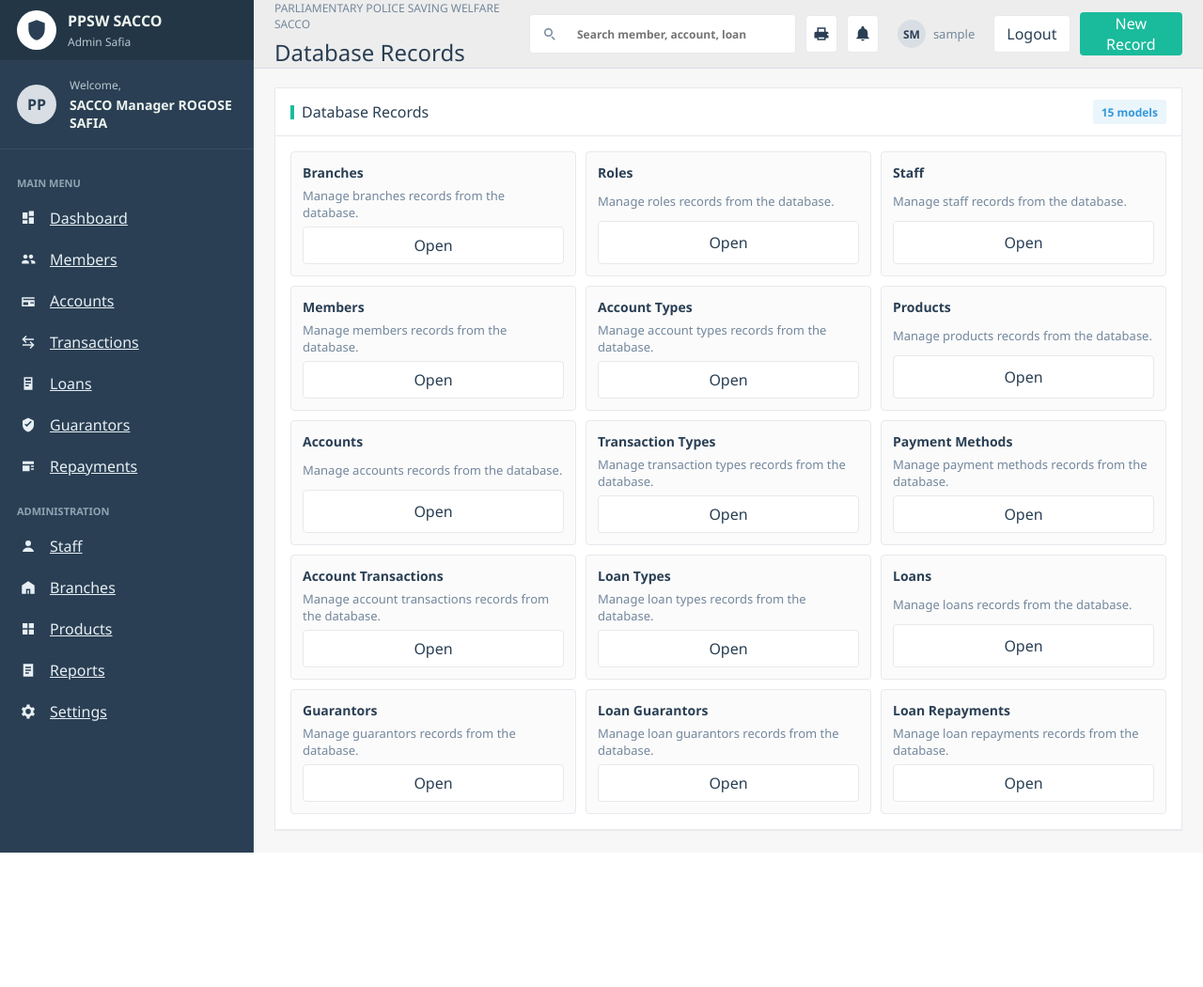
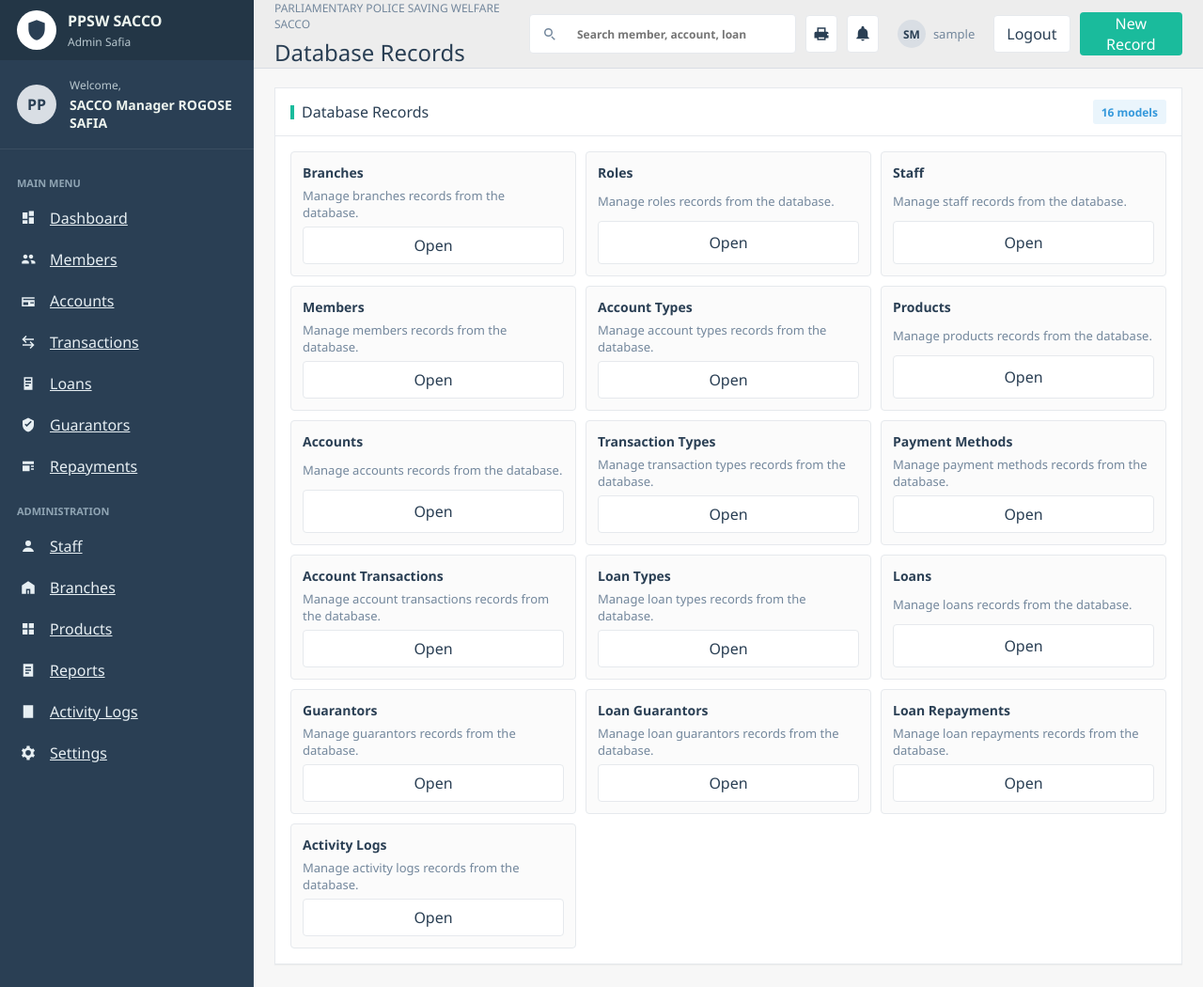
Before and after one commit to safiarogose/SaccoManagemntSystem, a Django app: page /records/ in a window 1280 px wide. Shown: the whole page at 94% size. Before the commit the page ends 907 px from the top, so only its background shows below. Run offline with Django 5.2, Linux system fonts and the light colour scheme; the visitor is signed in with stand-in values (Sample User, id 1).

Commit message:
Add AAA audit logging

```diff
--- a/core/templates/core/base.html
+++ b/core/templates/core/base.html
@@ -50,6 +50,7 @@
                 {% include "core/partials/nav_link.html" with slug="branches" label="Branches" icon="M3 21V9l9-6 9 6v12h-6v-7H9v7H3Zm8 0v-5h2v5h-2Z" %}
                 {% include "core/partials/nav_link.html" with slug="products" label="Products" icon="M4 4h7v7H4V4Zm9 0h7v7h-7V4ZM4 13h7v7H4v-7Zm9 0h7v7h-7v-7Z" %}
                 {% include "core/partials/nav_link.html" with slug="reports" label="Reports" icon="M5 3h14v18H5V3Zm3 4v2h8V7H8Zm0 4v2h8v-2H8Zm0 4v2h5v-2H8Z" %}
+                {% include "core/partials/nav_link.html" with slug="activity-logs" label="Activity Logs" icon="M5 3h14v18H5V3Zm3 4h8v2H8V7Zm0 4h8v2H8v-2Zm0 4h5v2H8v-2Z" %}
                 {% include "core/partials/nav_link.html" with slug="settings" label="Settings" icon="M19.4 13.5c.1-.5.1-1 .1-1.5s0-1-.1-1.5l2-1.5-2-3.4-2.4 1a8 8 0 0 0-2.6-1.5L14 2h-4l-.4 3.1A8 8 0 0 0 7 6.6l-2.4-1-2 3.4 2 1.5A9.9 9.9 0 0 0 4.5 12c0 .5 0 1 .1 1.5l-2 1.5 2 3.4 2.4-1a8 8 0 0 0 2.6 1.5L10 22h4l.4-3.1a8 8 0 0 0 2.6-1.5l2.4 1 2-3.4-2-1.5ZM12 15.5A3.5 3.5 0 1 1 12 8a3.5 3.5 0 0 1 0 7.5Z" %}
             </nav>
         </aside>
--- a/core/views.py
+++ b/core/views.py
@@ -17,6 +17,7 @@ from .forms import (
     AccountForm,
     AccountTransactionForm,
     AccountTypeForm,
+    ActivityLogForm,
     BranchForm,
     GuarantorForm,
     LoanForm,
@@ -36,6 +37,7 @@ from .models import (
     Account,
     AccountTransaction,
     AccountType,
+    ActivityLog,
     Branch,
     Guarantor,
     Loan,
@@ -76,6 +78,7 @@ PAGES = {
     "products": "Products",
     "reports": "Reports",
     "settings": "Settings",
+    "activity-logs": "Activity Logs",
 }
 
 
@@ -90,6 +93,7 @@ PAGE_MODEL_ROUTES = {
     "branches": "branches",
     "products": "products",
     "settings": "records",
+    "activity-logs": "activity-logs",
 }
 
 
@@ -109,6 +113,7 @@ MODEL_VIEWS = {
     "guarantors": {"model": Guarantor, "form": GuarantorForm, "title": "Guarantors", "columns": ["member", "first_name", "last_name", "id_no", "phone"], "search": ["first_name", "last_name", "id_no", "phone", "member__member_no"]},
     "loan-guarantors": {"model": LoanGuarantor, "form": LoanGuarantorForm, "title": "Loan Guarantors", "columns": ["loan", "guarantor", "guaranteed_amount"], "search": ["loan__loan_no", "guarantor__first_name", "guarantor__last_name"]},
     "loan-repayments": {"model": LoanRepayment, "form": LoanRepaymentForm, "title": "Loan Repayments", "columns": ["repayment_date", "loan", "installment_no", "amount_paid", "balance_outstanding", "received_by"], "search": ["loan__loan_no", "loan__member__member_no"]},
+    "activity-logs": {"model": ActivityLog, "form": ActivityLogForm, "title": "Activity Logs", "columns": ["created_at", "user", "action", "module", "object_repr", "ip_address"], "search": ["user__username", "action", "module", "object_repr", "description", "ip_address"], "readonly": True},
 }
 
 
@@ -128,11 +133,32 @@ MODEL_PERMISSIONS = {
     "guarantors": {"Administrator", "Manager", "Loans Officer", "Auditor"},
     "loan-guarantors": {"Administrator", "Manager", "Loans Officer", "Auditor"},
     "loan-repayments": {"Administrator", "Teller", "Accountant", "Auditor"},
+    "activity-logs": {"Administrator", "Manager", "Auditor"},
 }
 
 
 def get_model_config(model_name):
     return MODEL_VIEWS.get(model_name)
+
+
+def client_ip(request):
+    forwarded_for = request.META.get("HTTP_X_FORWARDED_FOR", "")
+    if forwarded_for:
+        return forwarded_for.split(",")[0].strip()
+    return request.META.get("REMOTE_ADDR")
+
+
+def log_activity(request, action, module="", object_repr="", description=""):
+    user = request.user if getattr(request, "user", None) and request.user.is_authenticated else None
+    ActivityLog.objects.create(
+        user=user,
+        action=action,
+        module=module,
+        object_repr=str(object_repr)[:255],
+        description=description,
+        ip_address=client_ip(request),
+        user_agent=request.META.get("HTTP_USER_AGENT", "")[:255],
+    )
 
 
 def model_field_value(instance, field_name):
@@ -152,6 +178,7 @@ def model_context(config, model_name, **extra):
         "page_title": config["title"],
         "columns": config["columns"],
         "model_links": MODEL_VIEWS,
+        "readonly": config.get("readonly", False),
     }
     context.update(extra)
     return context
@@ -163,6 +190,7 @@ def require_module_access(request, model_name):
     allowed = MODEL_PERMISSIONS.get(model_name, set())
     user_groups = set(request.user.groups.values_list("name", flat=True))
     if not allowed.intersection(user_groups):
+        log_activity(request, "denied", model_name, description="User attempted to access a restricted module.")
         raise PermissionDenied("You do not have permission to access this module.")
 
 
@@ -195,7 +223,7 @@ def home(request):
         request,
         "core/welcome.html",
         {
-            "page_title": "Welcome To ASACCO",
+            "page_title": "Welcome To parliamentary police savings welfare sacco ",
             "active_members": active_members,
             "total_members": total_members,
             "total_savings": total_savings,
@@ -360,8 +388,10 @@ def login_page(request):
 
         if user is not None:
             login(request, user)
+            log_activity(request, "login", "authentication", user.username, "User signed in.")
             return redirect(request.GET.get("next") or "dashboard")
 
+        log_activity(request, "login_failed", "authentication", username, "Invalid username or password.")
         messages.error(request, "Invalid username or password.")
 
     return render(request, "core/login.html", {"page_title": "Login"})
@@ -370,6 +400,7 @@ def login_page(request):
 @login_required(login_url="login")
 def logout_page(request):
     if request.method == "POST":
+        log_activity(request, "logout", "authentication", request.user.username, "User signed out.")
         logout(request)
         messages.success(request, "You have been logged out.")
         return redirect("login")
@@ -480,6 +511,9 @@ def model_create(request, model_name):
     if not config:
         return render(request, "core/404.html", status=404)
     require_module_access(request, model_name)
+    if config.get("readonly"):
+        messages.error(request, f"{config['title']} records are read-only.")
+        return redirect("model-list", model_name=model_name)
 
     form_class = config["form"]
     form = form_class(request.POST or None)
@@ -488,6 +522,7 @@ def model_create(request, model_name):
         if isinstance(instance, AccountTransaction):
             instance.account.current_balance = instance.balance_after
             instance.account.save(update_fields=["current_balance", "updated_at"])
+        log_activity(request, "create", model_name, instance, f"Created {config['title']} record.")
         messages.success(request, f"{config['title']} record created.")
         return redirect("model-list", model_name=model_name)
 
@@ -504,6 +539,9 @@ def model_update(request, model_name, pk):
     if not config:
         return render(request, "core/404.html", status=404)
     require_module_access(request, model_name)
+    if config.get("readonly"):
+        messages.error(request, f"{config['title']} records are read-only.")
+        return redirect("model-list", model_name=model_name)
 
     instance = get_object_or_404(config["model"], pk=pk)
     form_class = config["form"]
@@ -513,6 +551,7 @@ def model_update(request, model_name, pk):
         if isinstance(instance, AccountTransaction):
             instance.account.current_balance = instance.balance_after
             instance.account.save(update_fields=["current_balance", "updated_at"])
+        log_activity(request, "update", model_name, instance, f"Updated {config['title']} record.")
         messages.success(request, f"{config['title']} record updated.")
         return redirect("model-list", model_name=model_name)
 
@@ -529,11 +568,16 @@ def model_delete(request, model_name, pk):
     if not config:
         return render(request, "core/404.html", status=404)
     require_module_access(request, model_name)
+    if config.get("readonly"):
+        messages.error(request, f"{config['title']} records are read-only.")
+        return redirect("model-list", model_name=model_name)
 
     instance = get_object_or_404(config["model"], pk=pk)
     if request.method == "POST":
         try:
+            object_repr = str(instance)
             instance.delete()
+            log_activity(request, "delete", model_name, object_repr, f"Deleted {config['title']} record.")
             messages.success(request, f"{config['title']} record deleted.")
         except ProtectedError:
             messages.error(request, "This record is linked to other records and cannot be deleted.")
@@ -555,6 +599,7 @@ def post_transaction(request):
             data = form.cleaned_data.copy()
             data["staff"] = data.pop("created_by")
             transaction_record = post_account_transaction(**data)
+            log_activity(request, "workflow", "account-transactions", transaction_record, "Posted account transaction.")
             messages.success(request, f"Transaction posted. New balance: UGX {transaction_record.balance_after:,.0f}.")
             return redirect("model-list", model_name="account-transactions")
         except Exception as exc:
@@ -589,6 +634,7 @@ def loan_action(request, pk, action):
     if request.method == "POST":
         try:
             actions[action](loan=loan)
+            log_activity(request, "workflow", "loans", loan, f"Loan {action} action completed.")
             messages.success(request, f"Loan {loan.loan_no} {action}d successfully.")
         except Exception as exc:
             messages.error(request, str(exc))
@@ -614,6 +660,7 @@ def loan_repayment(request, pk):
     if request.method == "POST" and form.is_valid():
         try:
             repayment = record_loan_repayment(loan=loan, **form.cleaned_data)
+            log_activity(request, "workflow", "loan-repayments", repayment, "Recorded loan repayment.")
             messages.success(request, f"Repayment recorded. Outstanding balance: UGX {repayment.balance_outstanding:,.0f}.")
             return redirect("model-list", model_name="loan-repayments")
         except Exception as exc:
```
Also changed, not shown: core/admin.py (+9 -0 lines), core/forms.py (+7 -0 lines), core/models.py (+35 -0 lines), core/templates/core/model_list.html (+9 -3 lines), core/migrations/0004_activitylog.py (added).
